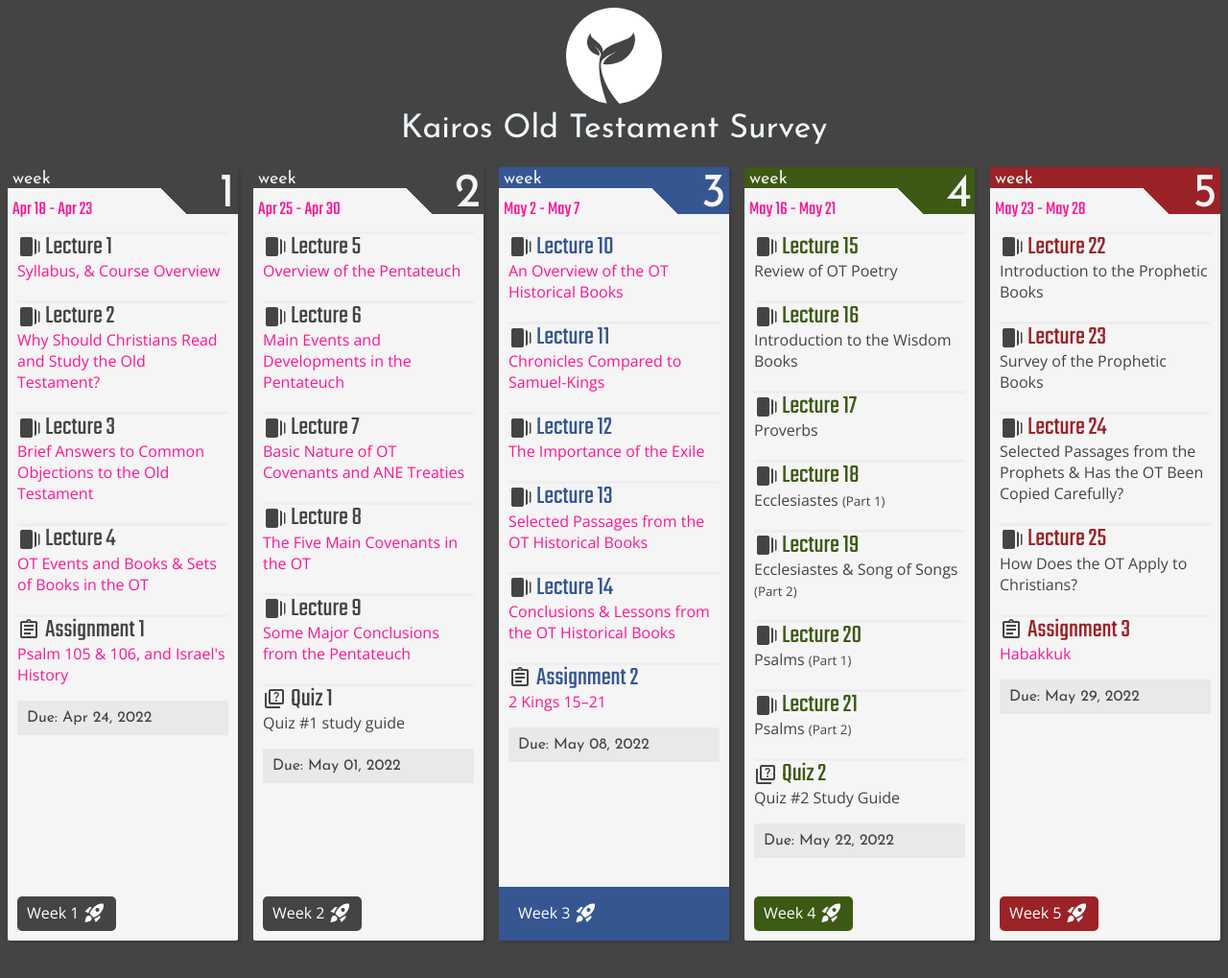
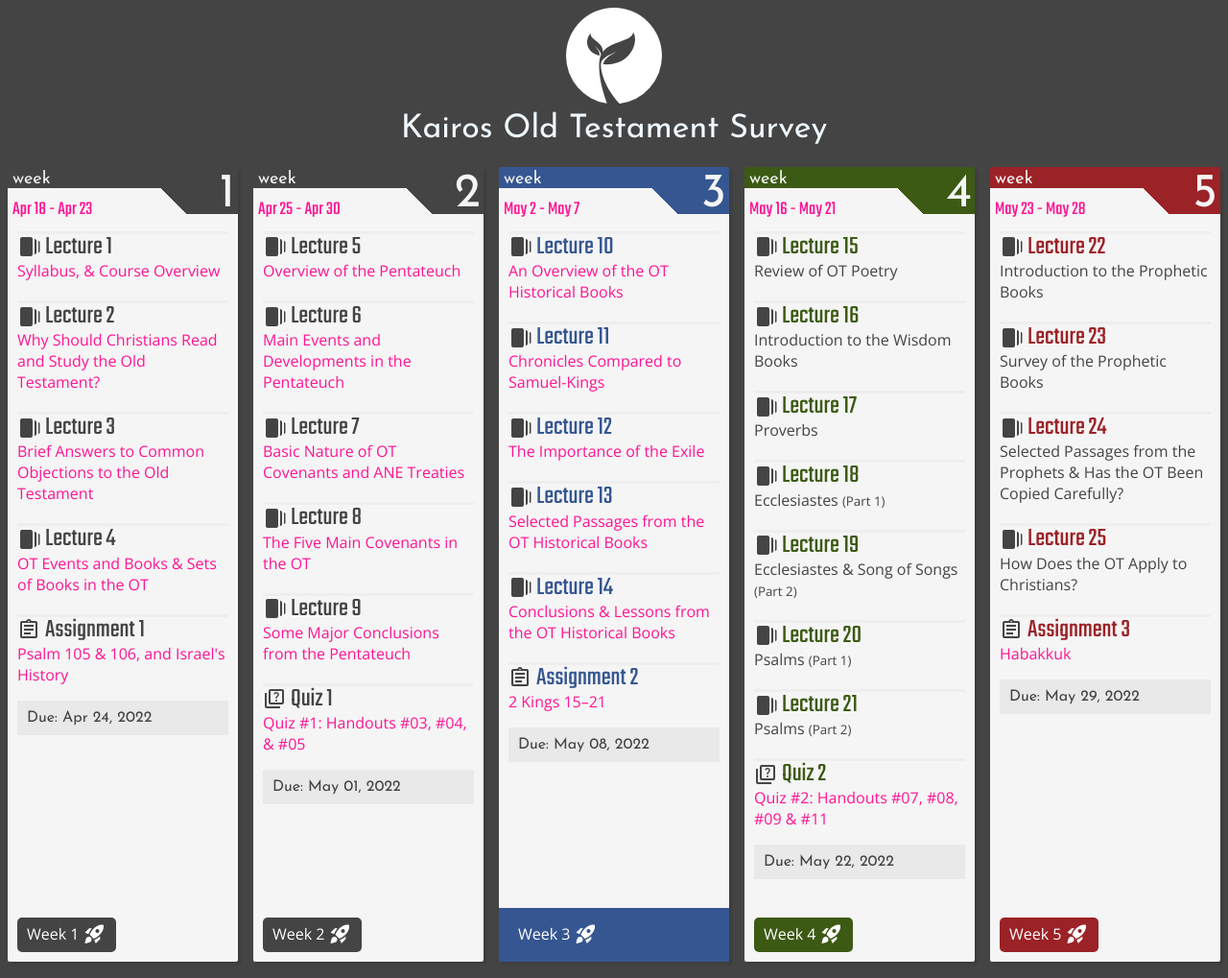
Before and after one commit to GospelTrust/kairos-bs-103, a Jekyll site: the page built from docs/index.html, in a window 1280 px wide. Shown: the whole page at 96% size. Built offline with Jekyll 4.4.1, drawn with Linux system fonts in a browser that asks for light colours; before the commit the page ends 997 px from its top, so only the background shows below that.

Commit message:
feat(quiz): Added both quizes

```diff
--- a/docs/_data/course.yml
+++ b/docs/_data/course.yml
@@ -62,11 +62,14 @@ week-02:
     session: 9
     url: 'session-09'
     handouts: [ '10' ]
-  - title: 'Quiz #1 study guide'
+  - title: 'Quiz #1: Handouts #03, #04, & #05'
     header: quiz
     tab: Quiz
     number: 1
+    handouts: [ '03', '04', '05' ]
     due: 2022-05-01
+    url: 'quiz-01'
+    points: 40
 
 week-03:
   title: Week 3
@@ -145,11 +148,14 @@ week-04:
     session: 21
     handouts: [ '22' ]
     part: 2
-  - title: 'Quiz #2 Study Guide'
+  - title: 'Quiz #2: Handouts #07, #08, #09 & #11'
     header: quiz
     tab: Quiz
     number: 2
+    handouts: [ '07', '08', '09', '11' ]
     due: 2022-05-22
+    url: 'quiz-02'
+    points: 40
 
 week-05:
   title: Week 5
```
Also changed, not shown: docs/_includes/lesson/quiz.html (added, +19 -0 lines), docs/content/_week-02/quiz-01.md (+2 -0 lines), docs/content/_week-04/quiz-02.md (+2 -0 lines).
